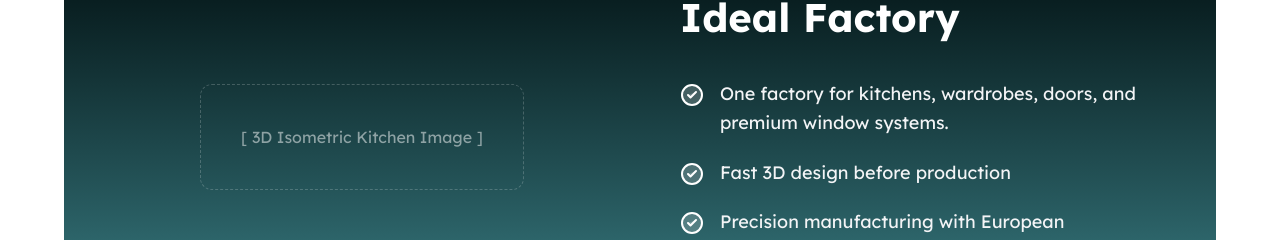
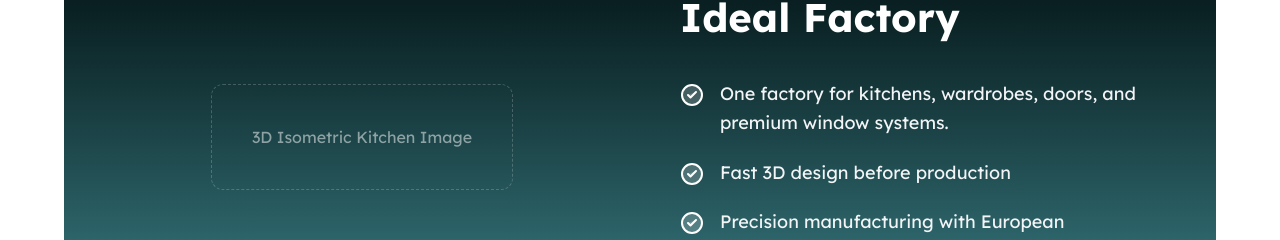
Before and after one commit to sreejith97/ideal-home-ui, a Next.js app: page / in a window 1280 px wide. Shown: the part 6341-6581 px from the top of the page. Built offline with nearby package versions, Linux system fonts and the light colour scheme.

Commit message:
feat: fix layout

```diff
--- a/src/components/layout/WhyChoose.tsx
+++ b/src/components/layout/WhyChoose.tsx
@@ -10,19 +10,12 @@ const WhyChoose = () => {
 
   return (
     <section className="bg-white py-[100px] lg:py-28">
-      {/* Main Container with Gradient
-        Using bg-gradient-to-tr (bottom-left to top-right) to match the visual
-        flow of the provided image where the dark area is top/right.
-      */}
       <div className="mx-auto max-w-6xl rounded-[2rem] bg-gradient-to-t from-primary to-black px-6 py-12 sm:px-8 sm:py-16 lg:px-[60px] lg:py-[80px] text-white">
-        {/* 2-Column Layout Container */}
         <div className="grid grid-cols-1 lg:grid-cols-2 gap-12 lg:gap-20 items-center">
-          {/* Left Column: Image Area */}
           <div className="flex justify-center lg:justify-start w-full">
-            {/* Placeholder for the 3D Kitchen Image */}
             <div className="relative w-full max-w-[500px] aspect-[4/3] flex items-center justify-center">
               <span className="text-white/50 border border-white/20 p-10 rounded-xl border-dashed">
-                [ 3D Isometric Kitchen Image ]
+                3D Isometric Kitchen Image
               </span>
               {/* If using Next.js Image:
                  <Image src="/path-to-image.png" alt="3D Kitchen" fill className="object-contain" />
@@ -30,19 +23,15 @@ const WhyChoose = () => {
             </div>
           </div>
 
-          {/* Right Column: Content Area */}
           <div className="flex flex-col gap-8">
-            {/* Heading */}
             <h2 className="font-bold text-[30px] sm:text-[34px] md:text-[40px] lg:text-[40px] leading-[150%] align-middle">
               Why Villa Owners Choose <br className="hidden md:block" />
               Ideal Factory
             </h2>
 
-            {/* List Items Container */}
             <ul className="flex flex-col gap-5">
               {benefits.map((text, index) => (
                 <li key={index} className="flex items-start gap-4">
-                  {/* Icon Wrapper to prevent shrinking */}
                   <div className="flex-shrink-0 mt-1">
                     <CheckCircle2 className="w-6 h-6 text-white fill-white/20" />
                   </div>
@@ -53,7 +42,6 @@ const WhyChoose = () => {
               ))}
             </ul>
 
-            {/* CTA Button */}
             <div className="mt-2 flex">
               <button className="flex items-center gap-2 bg-white text-[#5bc5c7] px-6 py-3.5 rounded-xl font-medium hover:bg-gray-50 transition-colors duration-300 shadow-lg">
                 <Phone className="w-5 h-5" />
```
